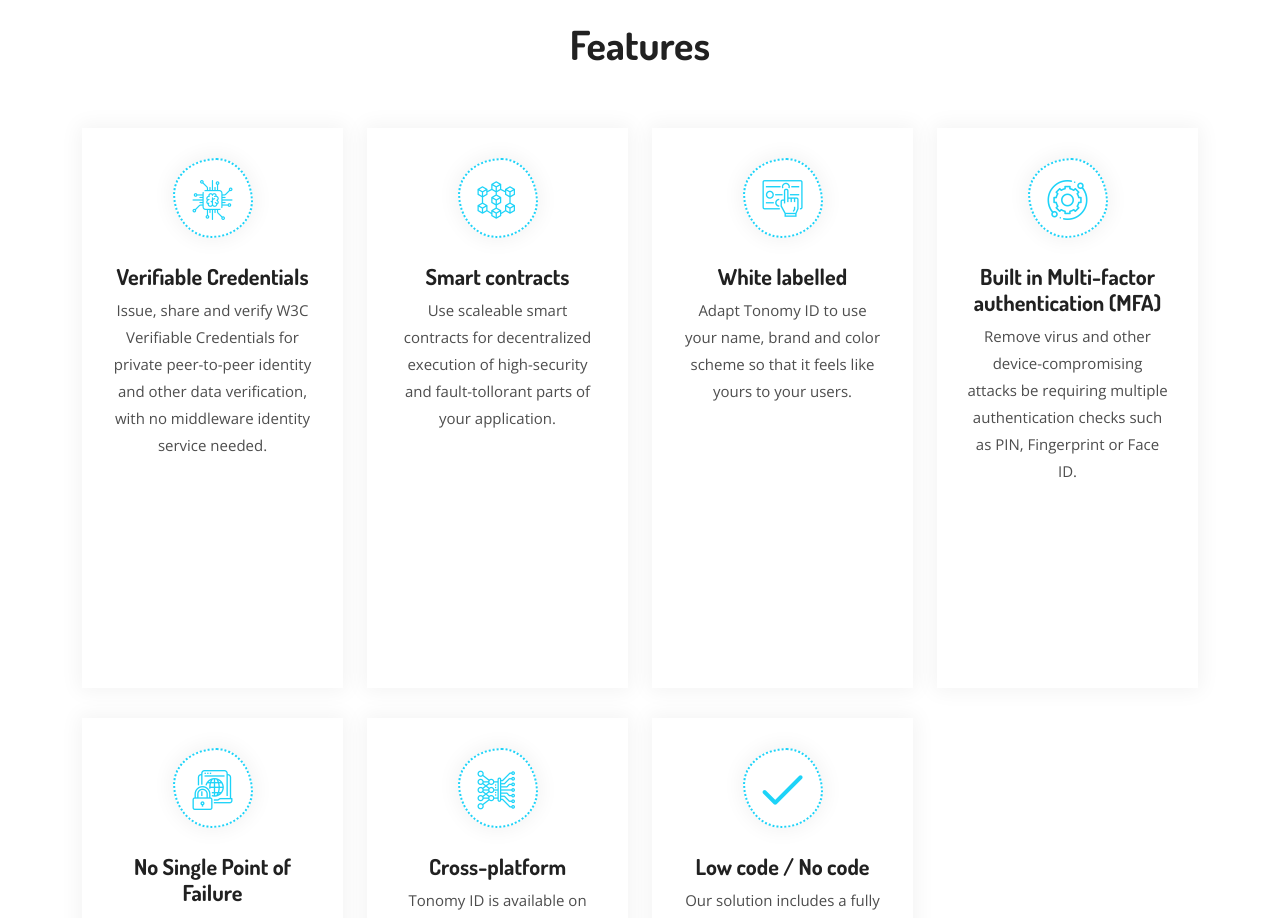
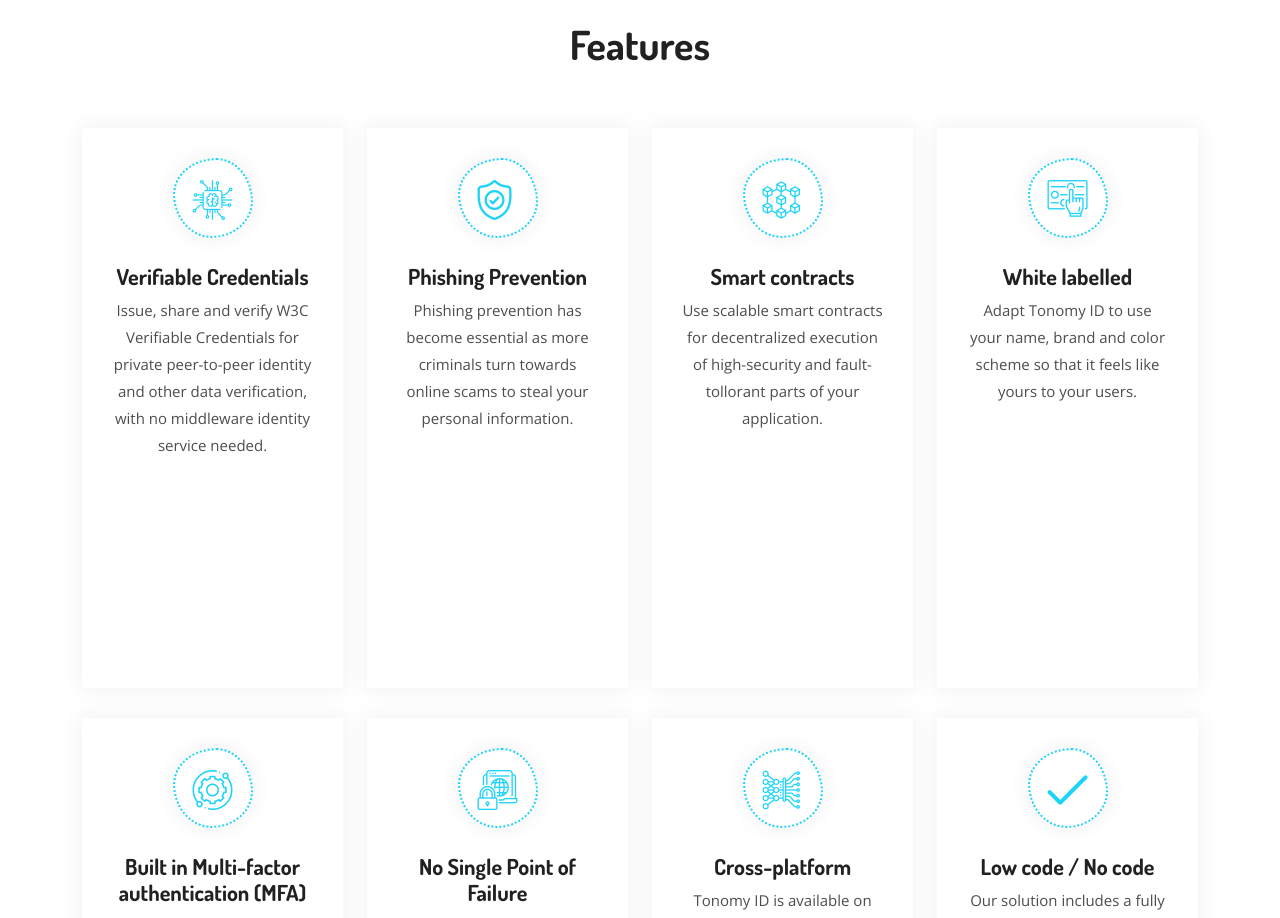
Before and after one commit to Tonomy-Foundation/Tonomy-Foundation-Next-Website, a Next.js app: page /solutions/tonomy-id in a window 1280 px wide. Shown: the part 1860-2778 px from the top of the page. Built offline with nearby package versions, Linux system fonts and the light colour scheme.

Commit message:
Add phishing prevention in Features section

```diff
--- a/components/tonomy-id/Features-TonomyID.js
+++ b/components/tonomy-id/Features-TonomyID.js
@@ -35,13 +35,23 @@ const TIDfeatures = () => {
                 </p>
               </div>
             </div> */}
+            <div className="col-lg-3">
+              <div className="single-features2">
+                <i className="flaticon-shield"></i>
+                <h3>Phishing Prevention</h3>
+                <p>
+                Phishing prevention has become essential as more criminals turn towards online scams to steal your personal information.
+                </p>
+              </div>
+            </div>
+
 
             <div className="col-lg-3">
               <div className="single-features2">
                 <i className="flaticon-blockchain"></i>
                 <h3>Smart contracts</h3>
                 <p>
-                  Use scaleable smart contracts for decentralized execution of
+                  Use scalable smart contracts for decentralized execution of
                   high-security and fault-tollorant parts of your application.
                 </p>
               </div>
```
